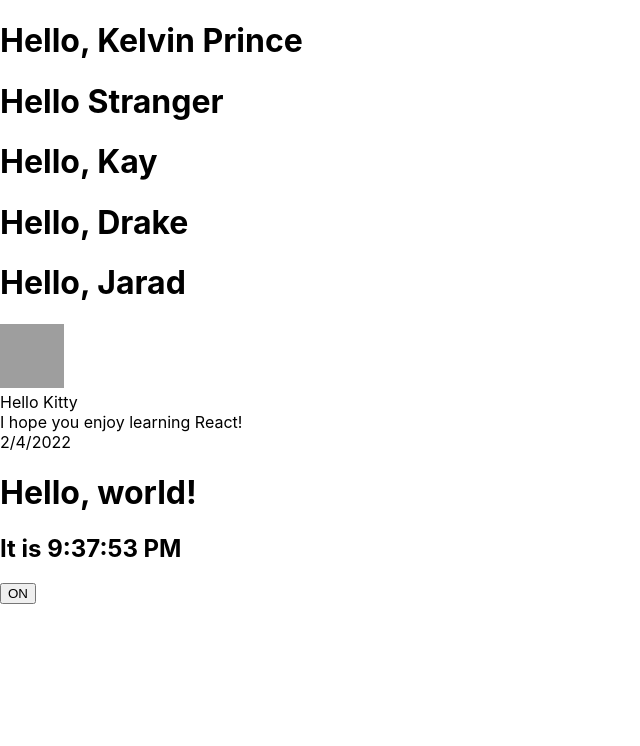
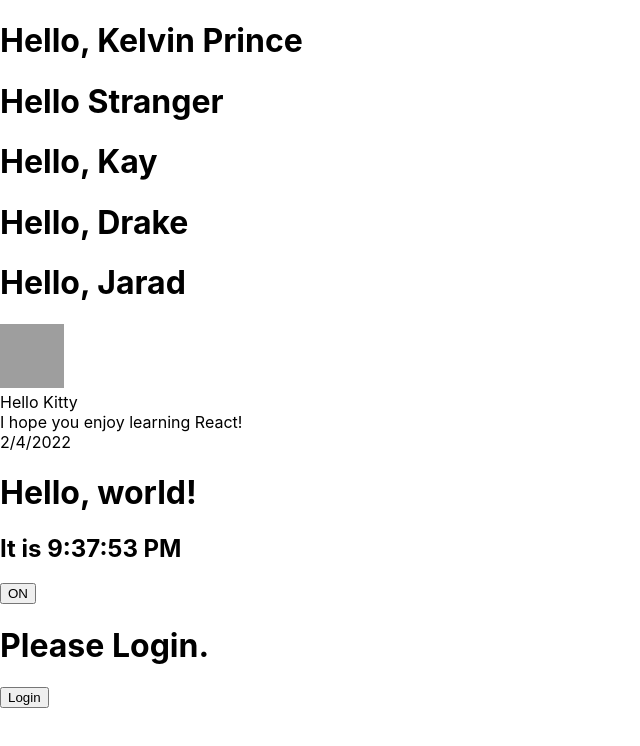
Before and after one commit to vizard-xi/react-main-concepts, a React (Create React App) app: page / in a window 1280 px wide. Shown: the top 746 px of the page, without its empty margins (0-640 px from the left). Built offline with nearby package versions, Linux system fonts and the light colour scheme; grey boxes are pictures that could not be loaded.

Commit message:
Conditional Rendering

```diff
--- /dev/null
+++ b/src/components/Conditional Rendering.jsx
@@ -0,0 +1,69 @@
+import React, { Component } from 'react';
+
+class ConditionalRendering extends Component {
+
+    constructor(props) {
+        super(props);
+        this.state = {isLoggedIn: false};
+
+        this.loginClick = this.handleLoginClick.bind(this);
+        this.logoutClick = this.handleLogoutClick.bind(this);
+    }
+
+    handleLoginClick() {
+        this.setState({
+            isLoggedIn: true
+        });
+    };
+
+    handleLogoutClick() {
+        this.setState({
+            isLoggedIn: false
+        });
+    };
+
+    render() {
+
+
+        function UserGreeting(props) {
+            return <h1>Welcome back!</h1>
+        };
+
+        function GuestGreeting(props) {
+            return <h1>Please Login.</h1>
+        };
+
+        function Greeting(props) {
+
+            if (props.isLoggedIn) return <UserGreeting />;
+
+            return <GuestGreeting/>;
+        };
+
+        function LoginButton(props) {
+            return (
+              <button onClick={props.onClick}>
+                Login
+              </button>
+            );
+          }
+
+          function LogoutButton(props) {
+            return (
+              <button onClick={props.onClick}>
+                Logout
+              </button>
+            );
+          }
+
+        return (
+
+            <div>
+                <Greeting isLoggedIn={this.state.isLoggedIn}/>
+                {this.state.isLoggedIn ? <LogoutButton onClick={this.logoutClick} /> : <LoginButton onClick={this.loginClick} />}
+            </div>
+        );
+    }
+}
+
+export default ConditionalRendering;
--- a/src/components/Handling Events.jsx
+++ b/src/components/Handling Events.jsx
@@ -1,4 +1,3 @@
-import { click } from '@testing-library/user-event/dist/click';
 import React, { Component } from 'react';
 
 class HandlingEvents extends Component {
--- a/src/index.js
+++ b/src/index.js
@@ -6,6 +6,7 @@ import IntroductingJSX from './components/Introducing JSX';
 import ComponentsAndProps from './components/Components and Props';
 import StateAndLifecycle from './components/State and Lifecycle';
 import HandlingEvents from './components/Handling Events';
+import ConditionalRendering from './components/Conditional Rendering';
 
 ReactDOM.render(
   <React.StrictMode>
@@ -13,6 +14,7 @@ ReactDOM.render(
     <ComponentsAndProps/>
     <StateAndLifecycle/>
     <HandlingEvents/>
+    <ConditionalRendering/>
   </React.StrictMode>,
   document.getElementById('root')
 );
```
